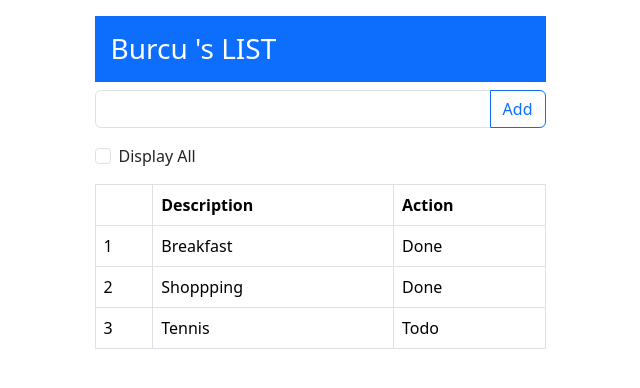
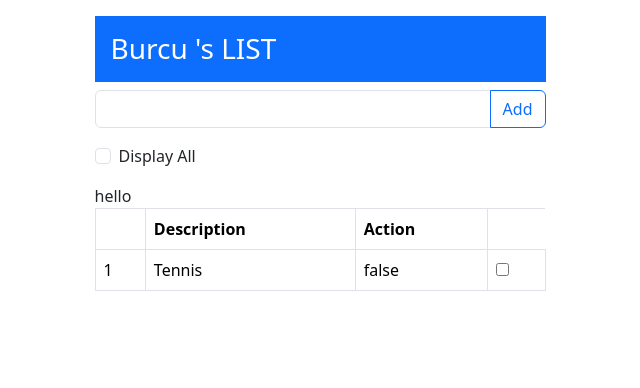
Before and after one commit to burcuyild/todoapp, an Angular app: page / in a window 1280 px wide. Shown: the top 388 px of the page, without its empty margins (320-960 px from the left). Built offline with nearby package versions, Linux system fonts and the light colour scheme.

Commit message:
two way binding

```diff
--- a/src/app/app.module.ts
+++ b/src/app/app.module.ts
@@ -1,13 +1,15 @@
 import { NgModule } from '@angular/core';
 import { BrowserModule } from '@angular/platform-browser';
 import { TodoComponent } from './todo/todo.component';
+import {FormsModule} from "@angular/forms";
 
 @NgModule({
   declarations: [
     TodoComponent
   ],
   imports: [
-    BrowserModule
+    BrowserModule,
+    FormsModule
   ],
   providers: [],
   bootstrap: [TodoComponent]
--- a/src/app/model.ts
+++ b/src/app/model.ts
@@ -7,8 +7,8 @@
   constructor() {
     this.name ="Burcu";
     this.items = [
-      { description: "Breakfast", action: "Done"},
-      { description: "Shoppping", action: "Done"},
-      { description: "Tennis", action: "Todo"}    ]
+      { description: "Breakfast", action: true},
+      { description: "Shoppping", action: true},
+      { description: "Tennis", action: false}    ]
   }
 }
--- a/src/app/todo/todo.component.html
+++ b/src/app/todo/todo.component.html
@@ -5,16 +5,17 @@
                 {{ getName() }} 's LIST
             </h3>
             <div class="input-group mb-3">
-                <input #txtItem type="text" class="form-control"
+              <!-- <input [(ngModel)]="message" 2 way binding -->
+              <input #txtItem type="text" class="form-control"
                        (keyup.enter)="addItem(txtItem.value); txtItem.value=''">
                 <button class="btn btn-outline-primary" (click)="addItem(txtItem.value); txtItem.value=''">Add</button>
             </div>
 
-          {{ message }}
             <div class="form-check mb-3">
-                <input type="checkbox" class="form-check-input" id="displayAll">
+                <input type="checkbox" [(ngModel)]="displayAll" class="form-check-input" id="displayAll">
                 <label for="displayAll" class="form-check-label">Display All</label>
             </div>
+          {{ message }}
             <table class="table table-bordered">
                 <thead>
                     <tr>
@@ -28,6 +29,9 @@
                         <td>{{ i + 1}}</td>
                         <td>{{ item.description }}</td>
                         <td>{{ item.action }}</td>
+                        <td>
+                          <input type="checkbox" [(ngModel)]="item.action">
+                        </td>
                     </tr>
                 </tbody>
             </table>
--- a/src/app/todo/todo.component.ts
+++ b/src/app/todo/todo.component.ts
@@ -8,8 +8,8 @@
   styleUrls: ['./todo.component.css']
 })
 export class TodoComponent {
-
-  message = "";
+  displayAll:boolean = false;
+  message: string = "hello";
   constructor() { }
 
   model = new Model();
@@ -34,7 +34,11 @@
   }
 
   getItems(){
-    return this.model.items;
+    if(this.displayAll){
+      return this.model.items;
+
+    }
+    return this.model.items.filter(item => !item.action)
   }
 
   // addItem(txtItem: any){
@@ -44,7 +48,7 @@
     // console.log(value)
     // this.message = value;
     if(value != ""){
-      this.model.items.push(  { description: value, action: "Todo"})
+      this.model.items.push(  { description: value, action: false})
     }else{
       alert("enter information")
     }
--- a/src/app/todoitem.ts
+++ b/src/app/todoitem.ts
@@ -19,5 +19,5 @@
 
 export interface Todoitem{
   description: string;
-  action: string;
+  action: boolean;
 }
```
